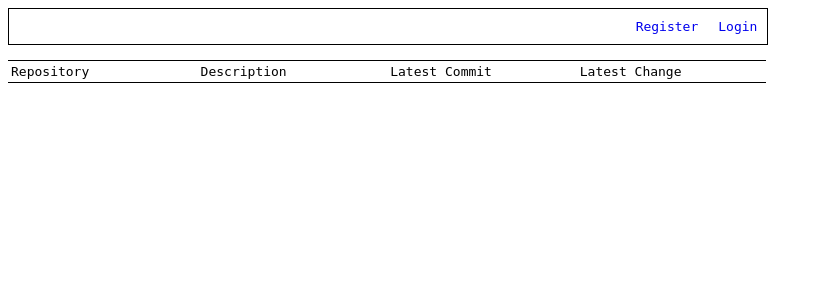
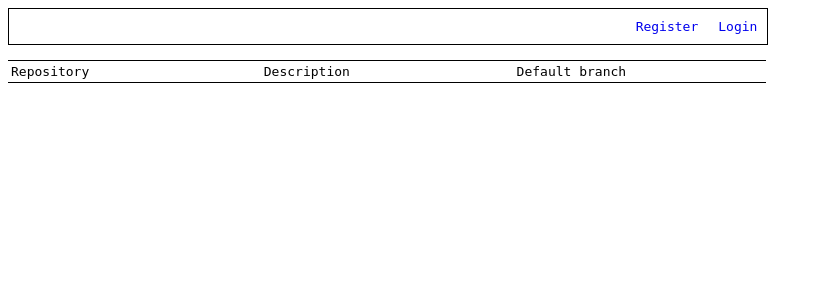
Before and after one commit to weiyiguoyoyo/mfgd, a Django app: page / in a window 1280 px wide. Shown: the top 300 px of the page, without its empty margins (0-823 px from the left). Run offline with Django 3.2, Linux system fonts and the light colour scheme; data that the repository does not hold is empty; parts of the project's set-up code (start-up, migrations or seed data) failed here and were passed over.

Commit message:
Add default branch to index page

```diff
--- a/templates/index.html
+++ b/templates/index.html
@@ -9,15 +9,13 @@
                 <tr class="underline">
                     <td>Repository</td>
                     <td>Description</td>
-                    <td>Latest Commit</td>
-                    <td>Latest Change</td>
+                    <td>Default branch</td>
                 </tr>
                 {% for repo in repositories %}
                 <tr>
                     <td><a href="/{{ repo.name }}/view/{{ repo.default_branch }}">{{ repo.name }}</a></td>
                     <td>{{ repo.description }}</td>
-                    <td>Latest Commit</td>
-                    <td>Latest Change</td>
+                    <td>{{ repo.default_branch }}</td>
                 </tr>
                 {% endfor %}
             </table>
```
